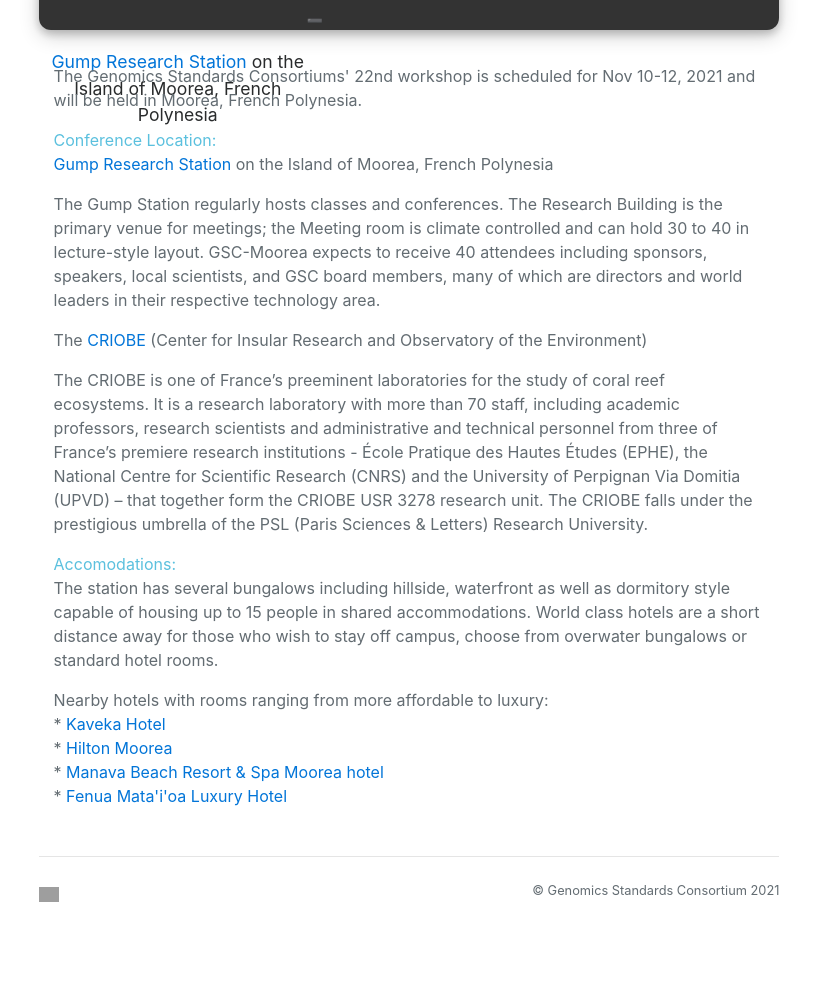
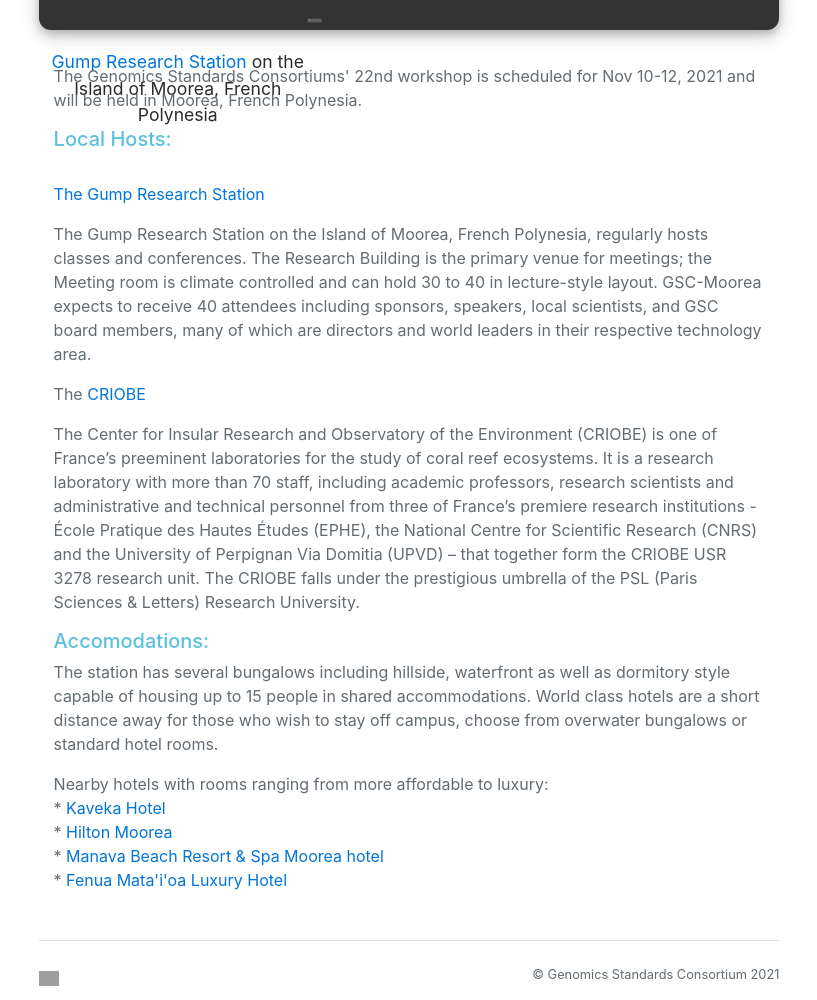
Before and after one commit to GenomicsStandardsConsortium/GSC23-Bangkok, a Jekyll site: the page built from venue.html, in a window 1280 px wide. Shown: the part 333-1333 px from the top of the page, without its empty margins (231-1048 px from the left). Built offline with Jekyll 4.4.1, drawn with Linux system fonts in a browser that asks for light colours; nearby versions of some CDN libraries; before the commit the page ends 1249 px from its top, so only the background shows below that; grey boxes are pictures that could not be loaded.

Commit message:
updates to venue info
-removed local host info from home
-updated local host info on venue page

```diff
--- a/index.html
+++ b/index.html
@@ -24,7 +24,7 @@
 
 <p>To accomplish these goals, the GSC works closely with leading corporations that develop and supply the technologies used by our members. The GSC invites your partnership in our organisation providing you with an opportunity to put your company’s trademark & products in front of these key industry professionals, who have a vested interest in your products. </p>
 
-<h6>Local Hosts:</h6><p><a href="https://www.moorea.berkeley.edu/" target=_blank >Gump Research Station</a> on the Island of Moorea, French Polynesia </p>
+<!-- <h6>Local Hosts:</h6><p><a href="https://www.moorea.berkeley.edu/" target=_blank >Gump Research Station</a> on the Island of Moorea, French Polynesia </p>
 
 
                 <p>The topics of interest include, but are by no means limited
@@ -34,7 +34,7 @@
                 <li>Climate Change</li>
 				<li>Human health</li>
 				</ul>
-   </div>
+-->   </div>
     <div class="col-xs-12 col-sm-12 col-md-6 col-lg-6 col-xl-6">
 	    <div class="card">
         <div class="card-header text-white bg-inverse"><strong>Organizing Committee</strong></div>
--- a/venue.html
+++ b/venue.html
@@ -14,17 +14,17 @@
 
             <p>The Genomics Standards Consortiums' 22nd workshop is scheduled for Nov 10-12, 2021 and will be held in Moorea, French Polynesia.</p>
 
-            <div class="text-info">Conference Location:</div>
+            <div class="text-info"><h5>Local Hosts:</h5></div>
+<br>
+            <p> <a href="https://www2.si.mahidol.ac.th/en/" target="_blank">The Gump Research Station</a><br></p>
+<p>The Gump Research Station on the Island of Moorea, French Polynesia, regularly hosts classes and conferences. The Research Building is the primary venue for meetings; the Meeting room is climate controlled and can hold 30 to 40 in lecture-style layout. GSC-Moorea expects to receive 40 attendees including sponsors, speakers, local scientists, and GSC board members, many of which are directors and world leaders in their respective technology area. </p>
 
-            <p> <a href="https://www2.si.mahidol.ac.th/en/" target="_blank">Gump Research Station</a> on the Island of Moorea, French Polynesia<br></p>
-<p>The Gump Station regularly hosts classes and conferences. The Research Building is the primary venue for meetings; the Meeting room is climate controlled and can hold 30 to 40 in lecture-style layout. GSC-Moorea expects to receive 40 attendees including sponsors, speakers, local scientists, and GSC board members, many of which are directors and world leaders in their respective technology area. </p>
-
-<p> The <a href="http://www.criobe.pf/sites/moorea/" target=_blank>CRIOBE</a> (Center for Insular Research and Observatory of the Environment)<br></p>
-<p>The CRIOBE is one of France’s preeminent laboratories for the study of coral reef ecosystems. It is a research laboratory with more than 70 staff, including academic professors, research scientists and administrative and technical personnel from three of France’s premiere research institutions - École Pratique des Hautes Études (EPHE), the National Centre for Scientific Research (CNRS) and the University of Perpignan Via Domitia (UPVD) – that together form the CRIOBE USR 3278 research unit. The CRIOBE falls under the prestigious umbrella of the PSL (Paris Sciences & Letters) Research University.
+<p> The <a href="http://www.criobe.pf/sites/moorea/" target=_blank>CRIOBE</a><br></p>
+<p>The Center for Insular Research and Observatory of the Environment (CRIOBE) is one of France’s preeminent laboratories for the study of coral reef ecosystems. It is a research laboratory with more than 70 staff, including academic professors, research scientists and administrative and technical personnel from three of France’s premiere research institutions - École Pratique des Hautes Études (EPHE), the National Centre for Scientific Research (CNRS) and the University of Perpignan Via Domitia (UPVD) – that together form the CRIOBE USR 3278 research unit. The CRIOBE falls under the prestigious umbrella of the PSL (Paris Sciences & Letters) Research University.
 </p>
 
 
-			<div class="text-info">Accomodations:</div>
+			<div class="text-info"><h5>Accomodations:</h5></div>
 <p>The station has several bungalows including hillside, waterfront as well as dormitory style capable of housing up to 15 people in shared accommodations. World class hotels are a short distance away for those who wish to stay off campus, choose from overwater bungalows or standard hotel rooms. </p>
 <p>	Nearby hotels with rooms ranging from more affordable to luxury:<br>
  * <a href="https://hotelkaveka.com/language/en/home-page-2/" target=_blank>Kaveka Hotel</a><br>
```
